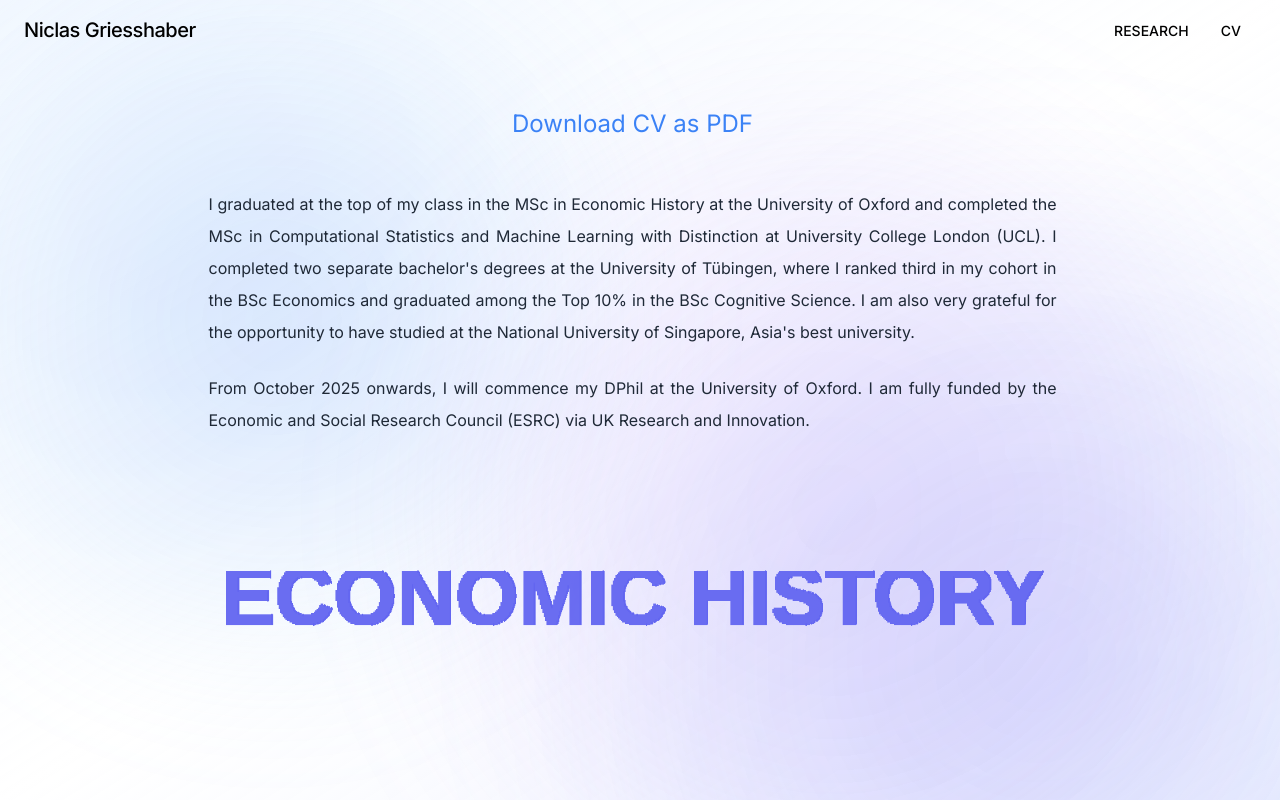
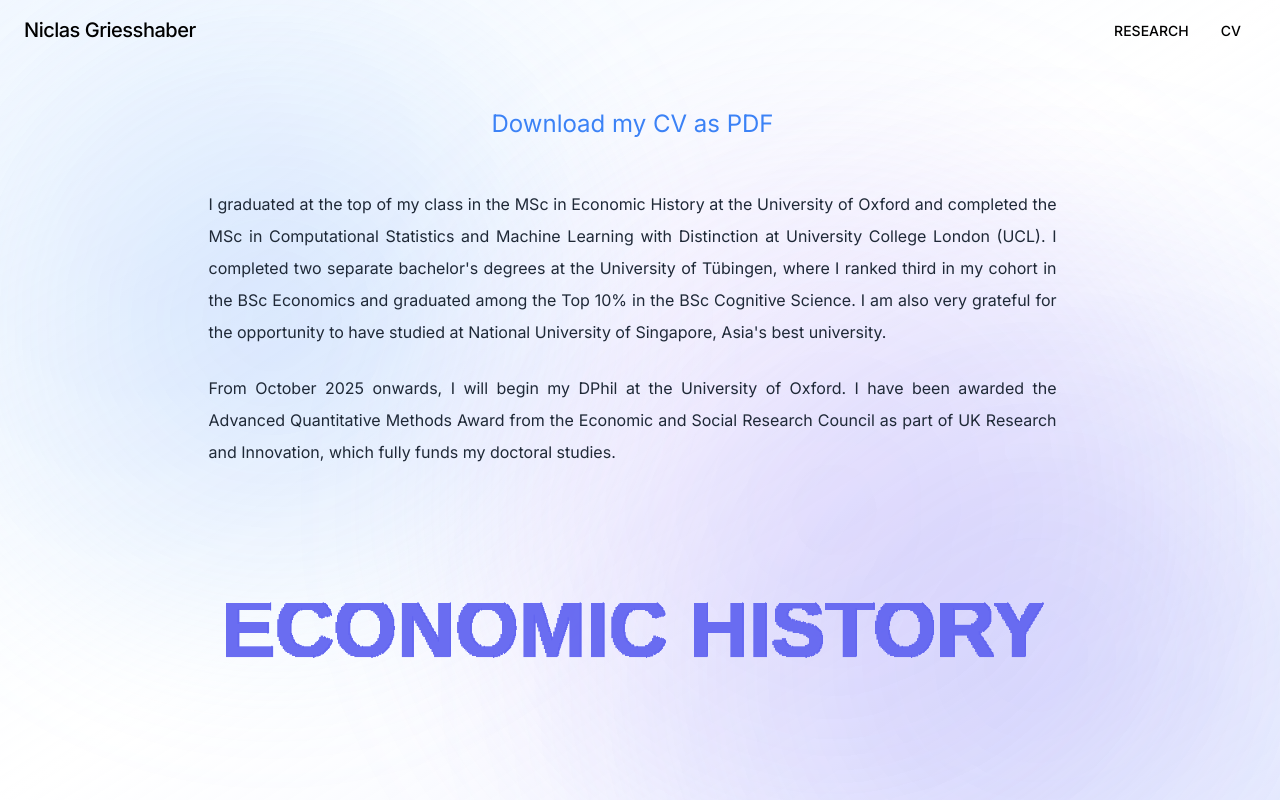
Before and after one commit to niclasgriesshaber/vibe_website_griesshaber, a Next.js app: page /cv in a window 1280 px wide. Built offline with nearby package versions, Linux system fonts and the light colour scheme.

Commit message:
CV: add DPhil start (Oct 2025) and ESRC/UKRI Advanced Quantitative Methods Award funding note; minor copy update

```diff
--- a/app/cv/page.tsx
+++ b/app/cv/page.tsx
@@ -53,17 +53,17 @@ export default function CV() {
               target="_blank"
               rel="noopener noreferrer"
             >
-              Download CV as PDF
+              Download my CV as PDF
             </a>
           </div>
 
           {/* CV Text */}
           <div className="space-y-6 mb-16">
             <p className="text-gray-800 text-justify leading-8">
-              I graduated at the top of my class in the MSc in Economic History at the University of Oxford and completed the MSc in Computational Statistics and Machine Learning with Distinction at University College London (UCL). I completed two separate bachelor&apos;s degrees at the University of Tübingen, where I ranked third in my cohort in the BSc Economics and graduated among the Top 10% in the BSc Cognitive Science. I am also very grateful for the opportunity to have studied at the National University of Singapore, Asia&apos;s best university.
+              I graduated at the top of my class in the MSc in Economic History at the University of Oxford and completed the MSc in Computational Statistics and Machine Learning with Distinction at University College London (UCL). I completed two separate bachelor&apos;s degrees at the University of Tübingen, where I ranked third in my cohort in the BSc Economics and graduated among the Top 10% in the BSc Cognitive Science. I am also very grateful for the opportunity to have studied at National University of Singapore, Asia&apos;s best university.
             </p>
             <p className="text-gray-800 text-justify leading-8">
-              From October 2025 onwards, I will commence my DPhil at the University of Oxford. I am fully funded by the Economic and Social Research Council (ESRC) via UK Research and Innovation.
+              From October 2025 onwards, I will begin my DPhil at the University of Oxford. I have been awarded the Advanced Quantitative Methods Award from the Economic and Social Research Council as part of UK Research and Innovation, which fully funds my doctoral studies.
             </p>
           </div>
 
```
